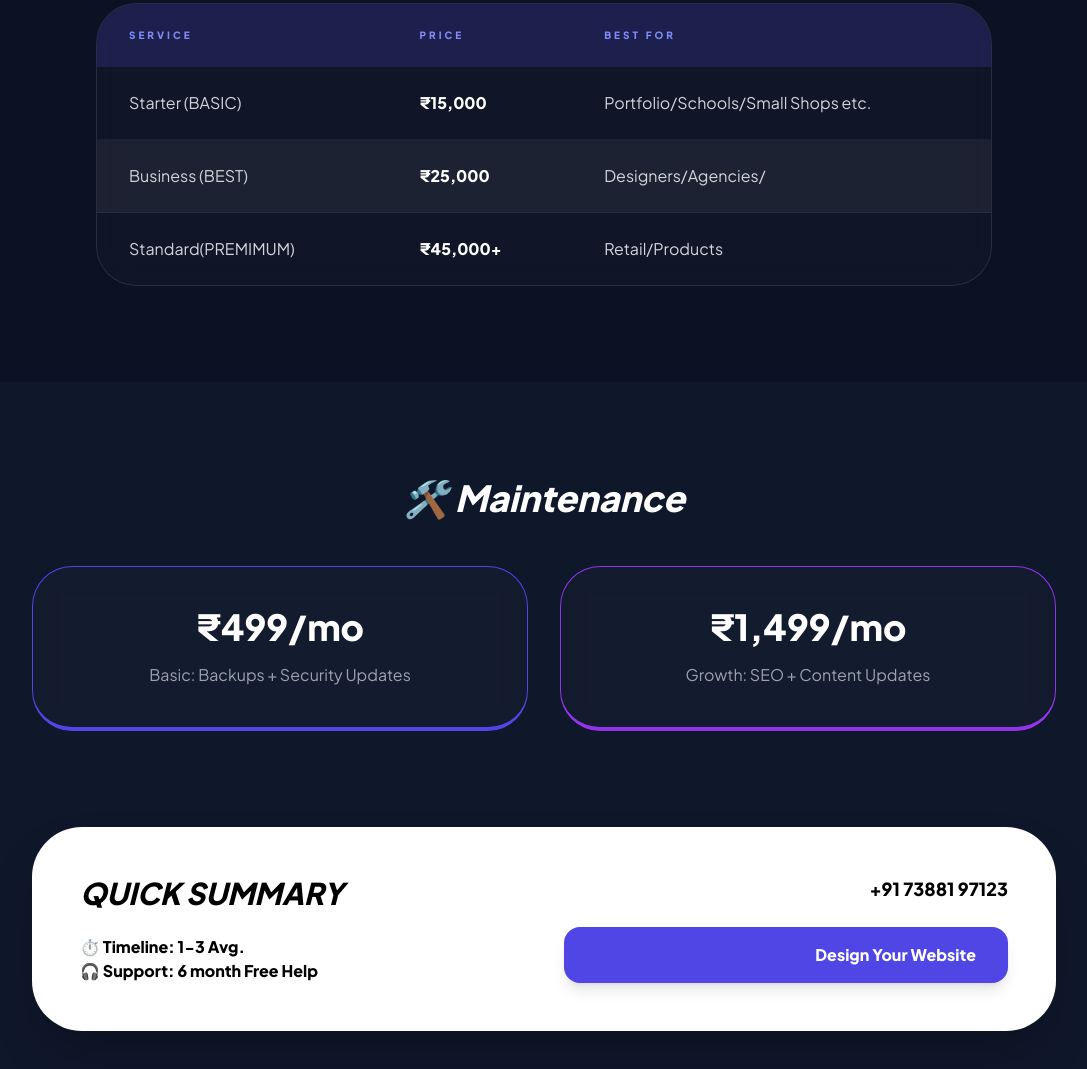
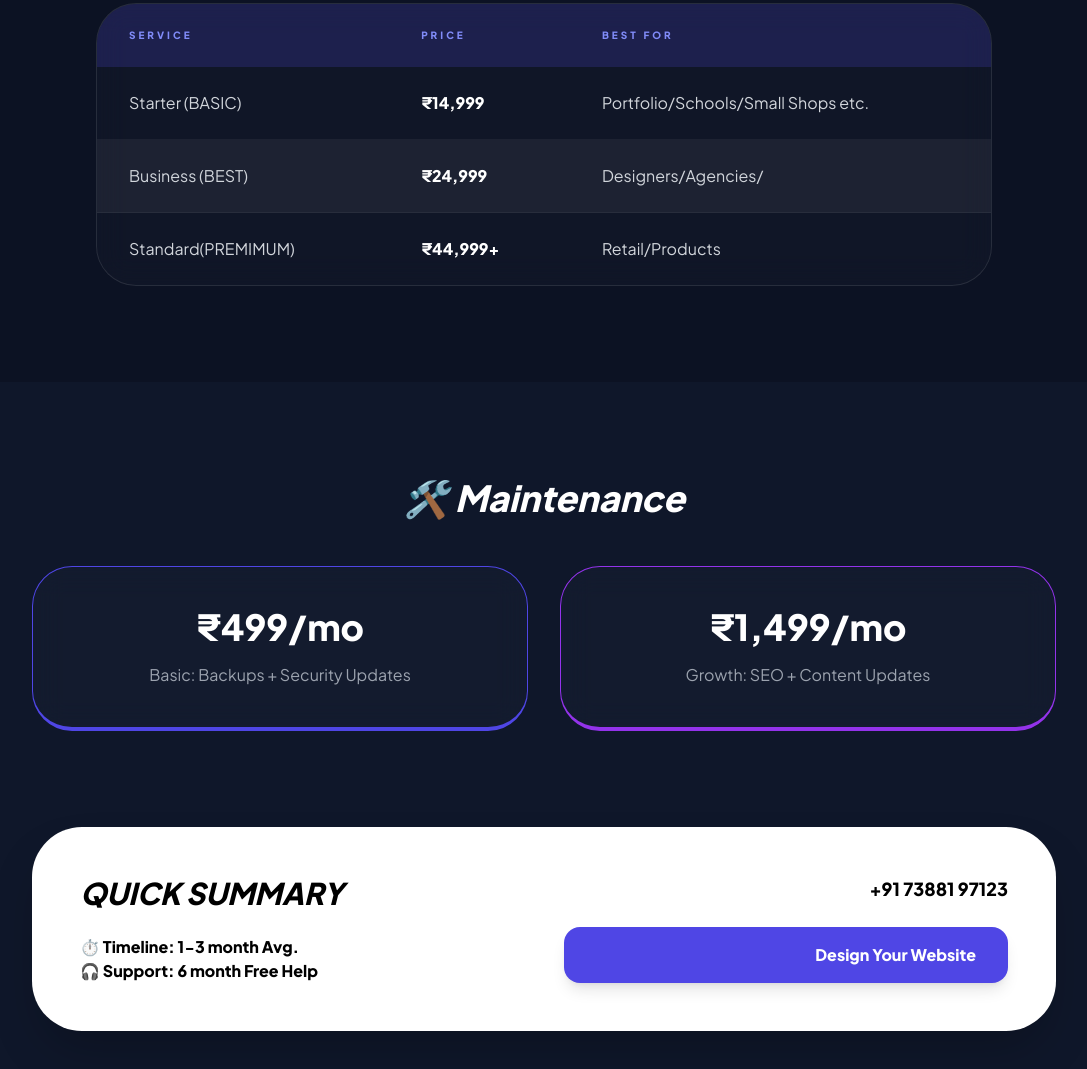
Before and after one commit to manishsahani1234/gitital-pinch, a plain HTML site: page roadmap.html in a window 1280 px wide. Shown: the part 1905-2974 px from the top of the page, without its empty margins (96-1183 px from the left). Drawn offline with nearby package versions, Linux system fonts and the light colour scheme.

Commit message:
Update roadmap.html

```diff
--- a/roadmap.html
+++ b/roadmap.html
@@ -128,9 +128,9 @@
                         <tr><th class="py-6 px-8">Service</th><th class="py-6 px-8">Price</th><th class="py-6 px-8">Best For</th></tr>
                     </thead>
                     <tbody class="text-gray-300 divide-y divide-white/5">
-                        <tr class="hover:bg-white/5 transition"><td class="py-6 px-8">Starter (BASIC)</td><td class="py-6 px-8 text-white font-black">₹15,000</td><td class="py-6 px-8">Portfolio/Schools/Small Shops etc.</td></tr>
-                        <tr class="bg-white/5"><td class="py-6 px-8">Business (BEST)</td><td class="py-6 px-8 text-white font-black">₹25,000</td><td class="py-6 px-8">Designers/Agencies/</td></tr>
-                        <tr><td class="py-6 px-8">Standard(PREMIMUM) </td><td class="py-6 px-8 text-white font-black">₹45,000+</td><td class="py-6 px-8">Retail/Products</td></tr>
+                        <tr class="hover:bg-white/5 transition"><td class="py-6 px-8">Starter (BASIC)</td><td class="py-6 px-8 text-white font-black">₹14,999</td><td class="py-6 px-8">Portfolio/Schools/Small Shops etc.</td></tr>
+                        <tr class="bg-white/5"><td class="py-6 px-8">Business (BEST)</td><td class="py-6 px-8 text-white font-black">₹24,999</td><td class="py-6 px-8">Designers/Agencies/</td></tr>
+                        <tr><td class="py-6 px-8">Standard(PREMIMUM) </td><td class="py-6 px-8 text-white font-black">₹44,999+</td><td class="py-6 px-8">Retail/Products</td></tr>
                     </tbody>
                 </table>
             </div>
@@ -157,7 +157,7 @@
                 <div class="relative z-10 grid md:grid-cols-2 gap-10">
                     <div>
                         <h3 class="text-3xl font-black mb-6 uppercase italic">Quick Summary</h3>
-                        <p class="font-bold">⏱️ Timeline: 1-3 Avg.</p>
+                        <p class="font-bold">⏱️ Timeline: 1-3 month Avg.</p>
                         <p class="font-bold">🎧 Support: 6 month Free Help</p>
                     </div>
                     <div class="md:text-right flex flex-col justify-center">
```
